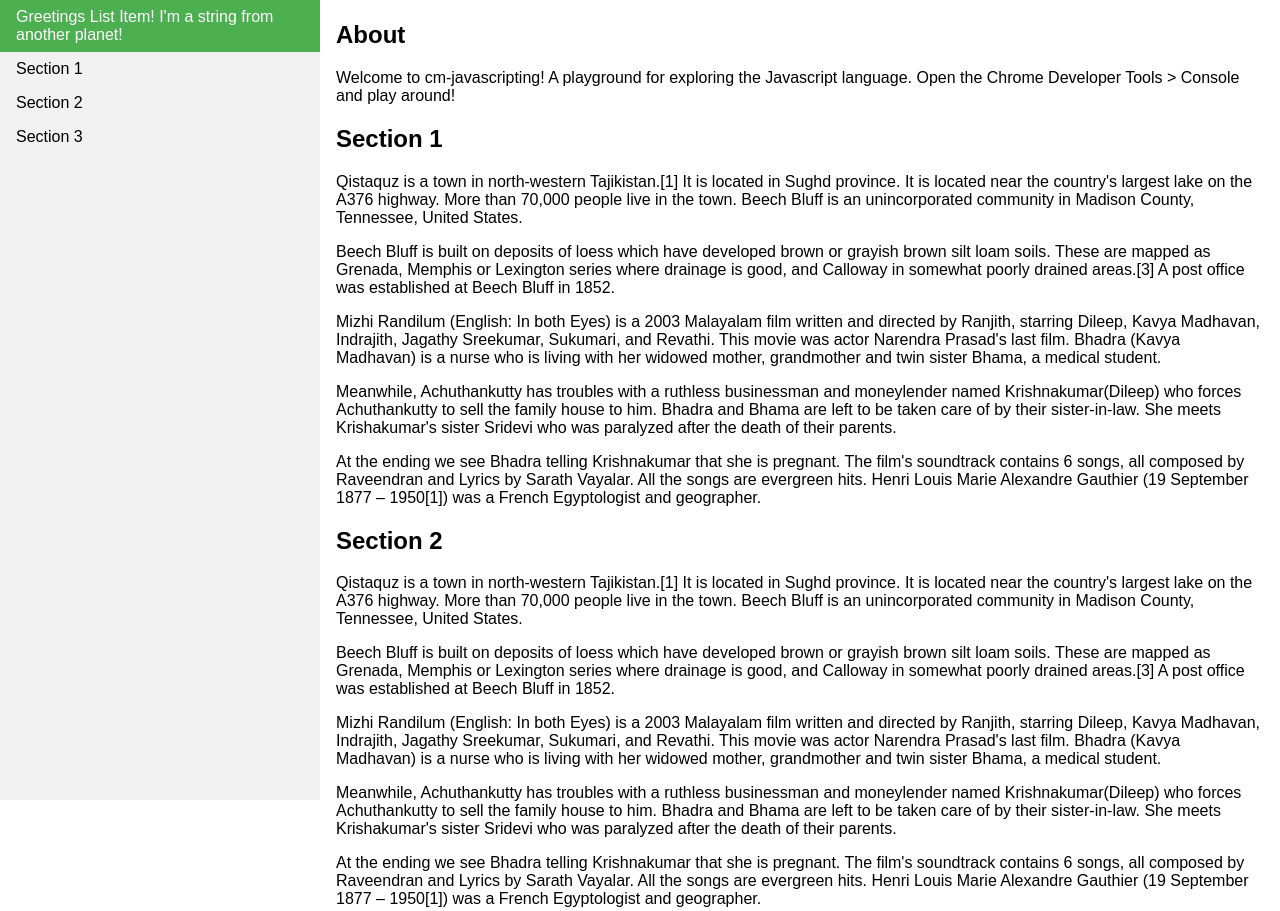
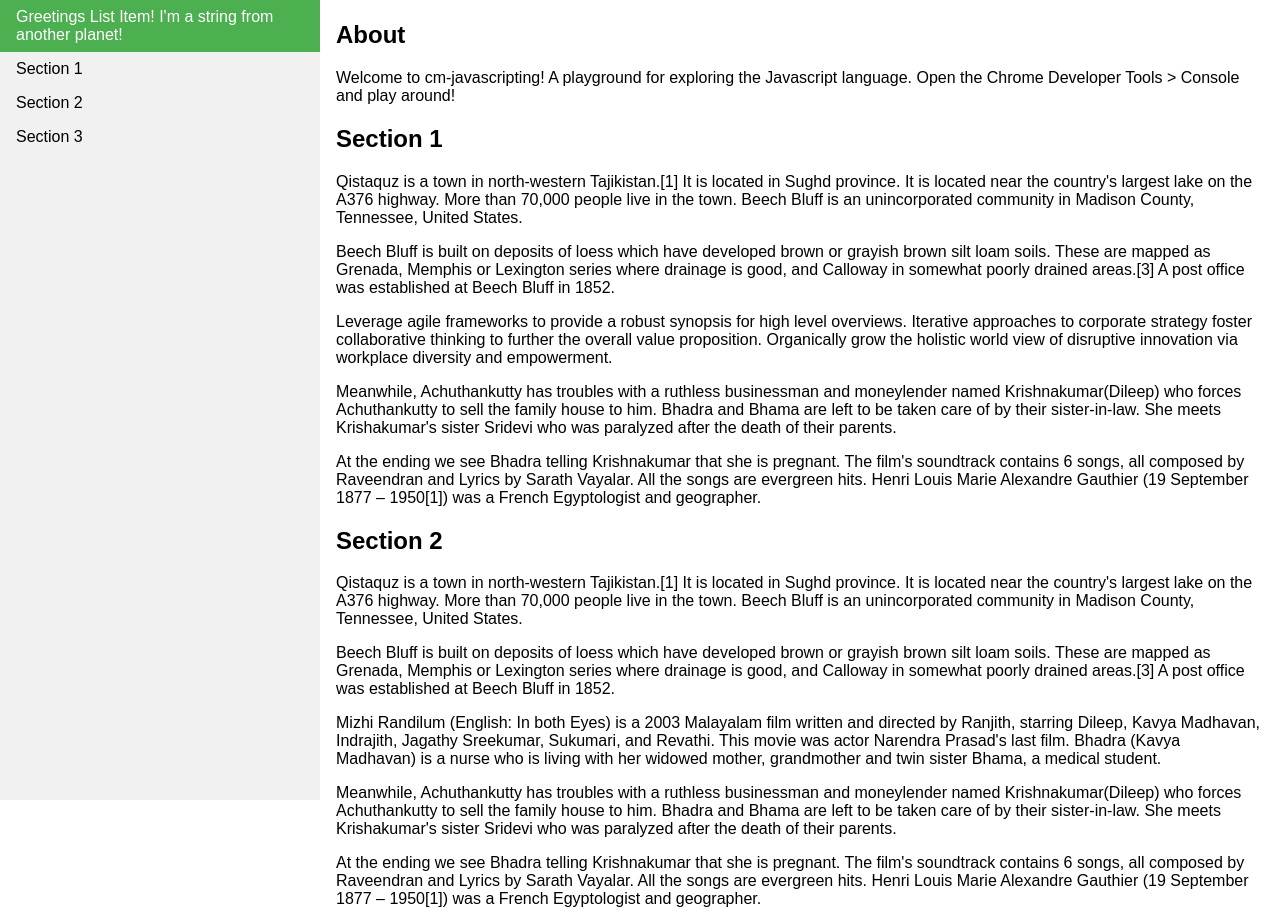
Before and after one commit to diamondalexander/javascript-practice, a plain HTML site: page index.html in a window 1280 px wide. Shown: the top 911 px of the page. Drawn offline with Linux system fonts and the light colour scheme.

Commit message:
Updated JS

```diff
--- a/index.html
+++ b/index.html
@@ -112,8 +112,14 @@
     <script>
         console.log("begin script");
         // Insert your code here
-        var firstItem = document.getElementById("first-item")
-        firstItem.innerHTML = '<a class="active" href="#about">Greetings List Item! I\'m a string from another planet!</a>'
+        var firstItem = document.getElementById("first-item");
+
+        firstItem.innerHTML = '<a class="active" href="#about">Greetings List Item! I\'m a string from another planet!</a>';
+
+        var changeThird = document.getElementById("change-me");
+
+        changeThird.innerText = 'Leverage agile frameworks to provide a robust synopsis for high level overviews. Iterative approaches to corporate strategy foster collaborative thinking to further the overall value proposition. Organically grow the holistic world view of disruptive innovation via workplace diversity and empowerment.';
+
       </script>
 
   </body>
```
